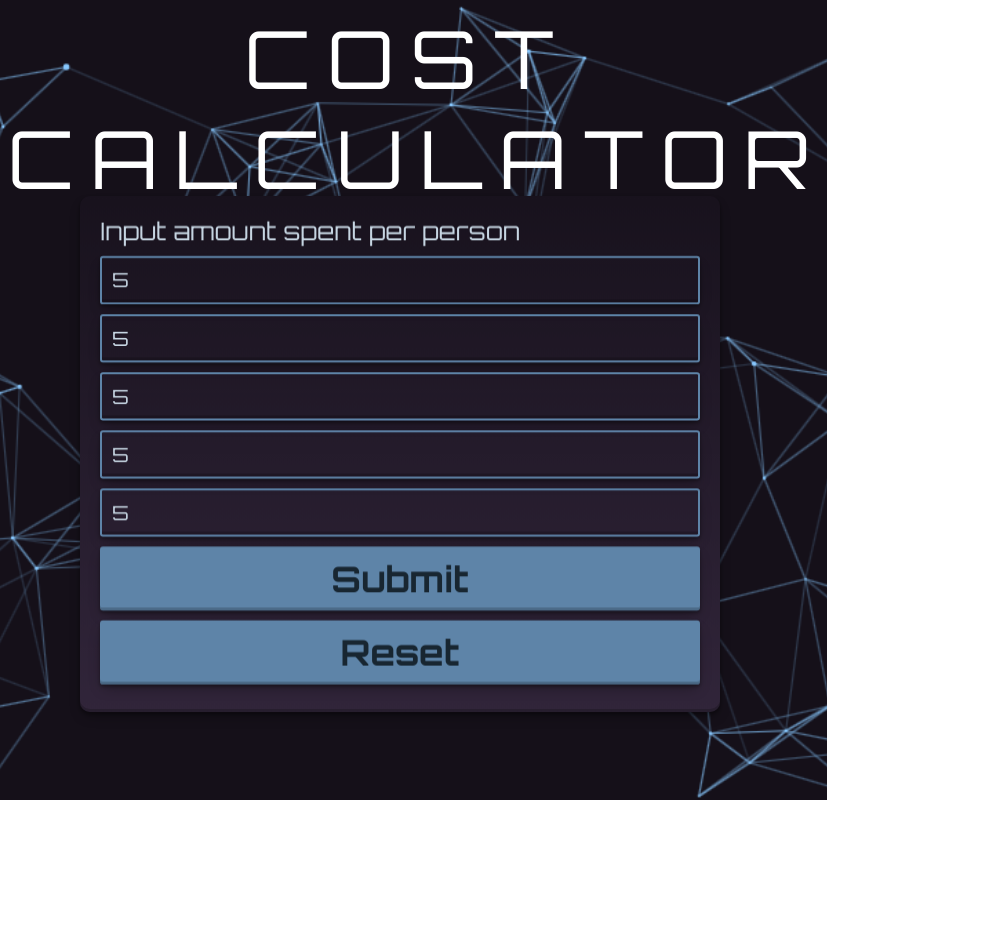
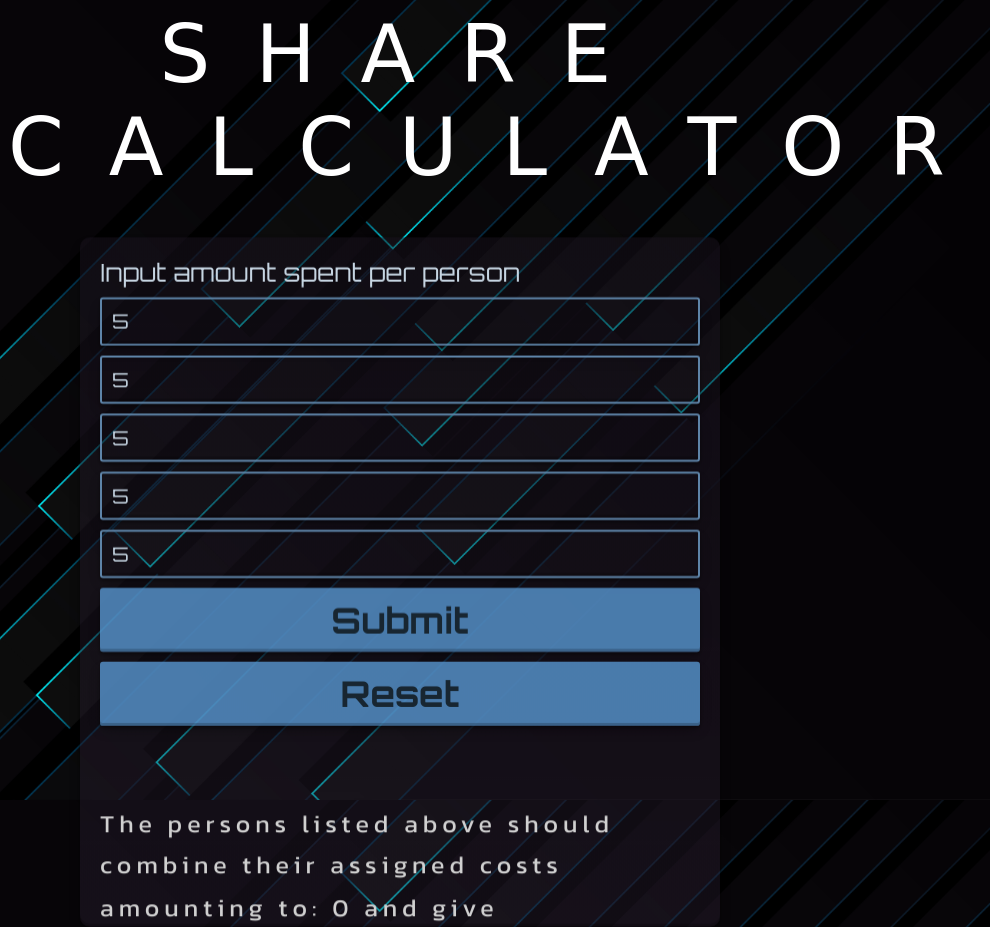
Before and after one commit to jollyjoee/java-practice, an Electron app: page index.html in a window 800 px wide. Both pictures are taken after typing "5", "5", "5", "5", "5" into the empty fields and a click on the button "Submit". Shown: the whole page, 990 px wide, since content can reach past the window. Before the commit the page ends 800 px from the top, so only its background shows below. Drawn offline with Linux system fonts and the light colour scheme; a web font is replaced by a local one.

Commit message:
new bg, transparent inputbox

```diff
--- a/index.html
+++ b/index.html
@@ -11,10 +11,11 @@
     <link rel="preconnect" href="https://fonts.gstatic.com" crossorigin>
     <link rel="preconnect" href="https://fonts.googleapis.com">
     <link rel="preconnect" href="https://fonts.gstatic.com" crossorigin>
-    <link href="https://fonts.googleapis.com/css2?family=Anton&family=Kanit&family=Orbitron:wght@400;500;600;700;800;900&family=Permanent+Marker&display=swap" rel="stylesheet">    <script type="text/javascript" src="5per.js"></script>
-    <script type="text/javascript" src="scripts/5per.js"></script>
+    <link rel="preconnect" href="https://fonts.googleapis.com">
+    <link rel="preconnect" href="https://fonts.gstatic.com" crossorigin>
+    <link href="https://fonts.googleapis.com/css2?family=Anton&family=Kanit&family=Orbitron:wght@400;500;600;700;800;900&family=Permanent+Marker&family=Tourney:wght@100;200;300;400;500;600;700;800&display=swap" rel="stylesheet">    <script type="text/javascript" src="scripts/5per.js"></script>
 </head>
-    <div class="topborder">COST CALCULATOR</div>
+    <div class="topborder">SHARE CALCULATOR</div>
     <body class="bgimage">
         <form class="fiveperform" id="fiveperform"><span class="header">Input amount spent per person</span>
                 <input placeholder="Person 1" id="pay1" name="pay1" class="numberbox" type="number" inputmode="numeric">
--- a/scripts/5per.js
+++ b/scripts/5per.js
@@ -35,11 +35,14 @@ function logic(){
 
   let negativeTotal = 0;
   let negativeIndices = [];
+  let negPer = [];
 
   for (let i = 0; i < contrib.length; i++) {
   if (contrib[i] < 0) {
+      let negativePerson = `Person ${i + 1}: ${contrib[i]}`
       negativeTotal += contrib[i];
       negativeIndices.push(i);
+      negPer.push(negativePerson)
   }
   }
   let negativePer = negativeIndices.map((index, i) => `Person ${index + 1}`); //assigns a person number to each negative int
@@ -54,10 +57,14 @@ function logic(){
   }
   }
 
+  let negativeList = negPer.toString()
+  negativeList = negativeList.replaceAll(',', '<br>')
+  negativeList = negativeList.concat('<br>')
   positivePer = positiveIndices.join(', ')
   negativeTotal = Math.abs(Math.round(negativeTotal * 1000) / 1000);
-  let finalOutput = negativePer.concat(' ', 'should combine their assigned costs amounting to:', ' ', negativeTotal, ' ', 'and give ', ' ', positivePer.toString())
+  let finalOutput = negativeList.concat(' ', 'The persons listed above should combine their assigned costs amounting to:', ' ', negativeTotal, ' ', 'and give ', ' ', positivePer.toString())
 
+  console.log(negativeList)
   /*
   console.log(paymentArray);
   console.log(paymentLogic);
--- a/style.css
+++ b/style.css
@@ -21,11 +21,12 @@ body {
     font-family: 'Orbitron', sans-serif;
     font-weight: 400;
     font-size: 16px;
+    overflow: scroll;
 }
 
 .bgimage {
   width: 100%;
-  background-image: url(assets/background.png);
+  background-image: url(assets/background.jpg);
   background-repeat: no-repeat;
   background-size: cover;
   background-position: center;
@@ -37,14 +38,14 @@ body {
   margin-left: 0%;
   padding: 1%;
   align-self: left;
-  font-family: 'Orbitron', cursive;
+  font-family: 'Tourney', cursive;
   font-weight: 400;
   font-size: 10vw;
   text-align: center;
   width: 100%;
   height: 40%;
   max-height: 250px;
-  letter-spacing: 17px;
+  letter-spacing: 45px;
   color:#ffffff
 }
 
@@ -59,17 +60,18 @@ body {
 
 .fiveperform {
     align-self:center;
-    height: 110%;
+    height: 150%;
     width: 100%;
     max-width: 600px;
-    max-height: 900px;
+    max-height: 1100px;
     margin-bottom: -100%;
+    margin-top: 5%;
     position: relative;
     display: flex;
     flex-direction: column;
     gap: 10px;
     padding: 20px;
-    background: linear-gradient(to bottom, #18121d, #31253a);
+    background: linear-gradient(to bottom, #18121d8a, #31253a59);
     border-radius: 10px;
     overflow: hidden;
     perspective: 1000px;
@@ -126,7 +128,7 @@ body {
     padding: 10px 20px;
     border: none;
     border-radius: 3px;
-    background-color: #5e84a8;
+    background-color: #548fc7d8;
     color: #182631;
     font-size: 36px;
     font-family: Orbitron;
@@ -148,10 +150,12 @@ body {
 
 
   .output {
-    font-size: 20px;
+    font-family: 'Kanit';
+    line-height: 1.7em;
+    font-size: 25px;
     letter-spacing: 5px;
     text-wrap: wrap;
-    color: white;
+    color: rgb(209, 209, 209);
     border-color: aliceblue;
     animation: fadeIn 3s;
   }
```
Also changed, not shown: assets/background.jpg (added), assets/background.png (deleted).
